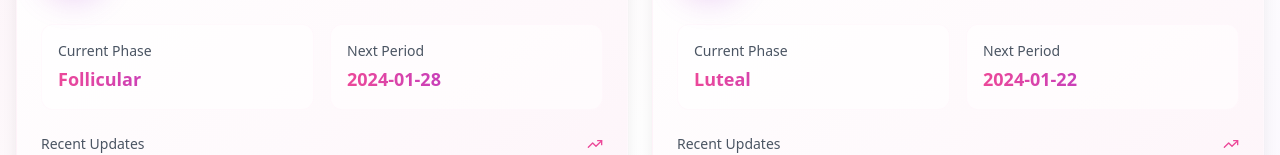
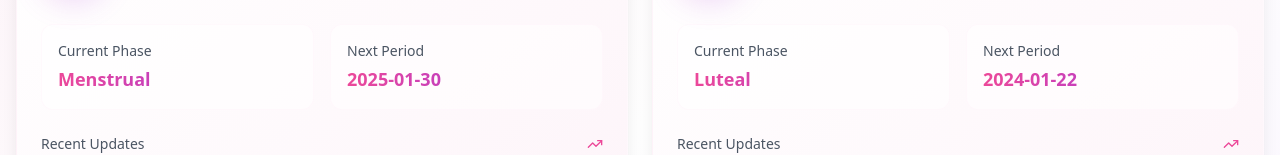
Before and after one commit to talhadevelopes/FlowCare2, a React (Vite) app in the folder Frontend/: page /parents in a window 1280 px wide. Shown: the part 274-429 px from the top of the page. Built offline with nearby package versions, Linux system fonts and the light colour scheme.

Commit message:
Parent Dashboard

```diff
--- a/Frontend/src/components/ParentDashboard.jsx
+++ b/Frontend/src/components/ParentDashboard.jsx
@@ -71,11 +71,11 @@ const mockChildrenData = [
     name: 'Sarah',
     age: 13,
     lastPeriod: '2024-01-01',
-    nextPeriod: '2024-01-28',
+    nextPeriod: '2025-01-30',
     cycleLength: 28,
-    currentPhase: 'Follicular',
-    symptoms: ['Mild cramps', 'Fatigue'],
-    mood: 'Happy',
+    currentPhase: 'Menstrual',
+    symptoms: ['Mild cramps', 'Headache'],
+    mood: 'Tired',
     sleep: 'Good',
     medications: ['Iron supplement'],
     appointments: [
@@ -411,7 +411,7 @@ export  function ParentDashboard() {
                   <div>
                     <p className="font-medium">Cycle Insights</p>
                     <p className="text-sm text-gray-600 dark:text-gray-300">
-                      {child.name} is in their {child.currentPhase} phase.
+                      {child.name} is in her {child.currentPhase} phase.
                       Next period expected on {child.nextPeriod}.
                     </p>
                   </div>
```
